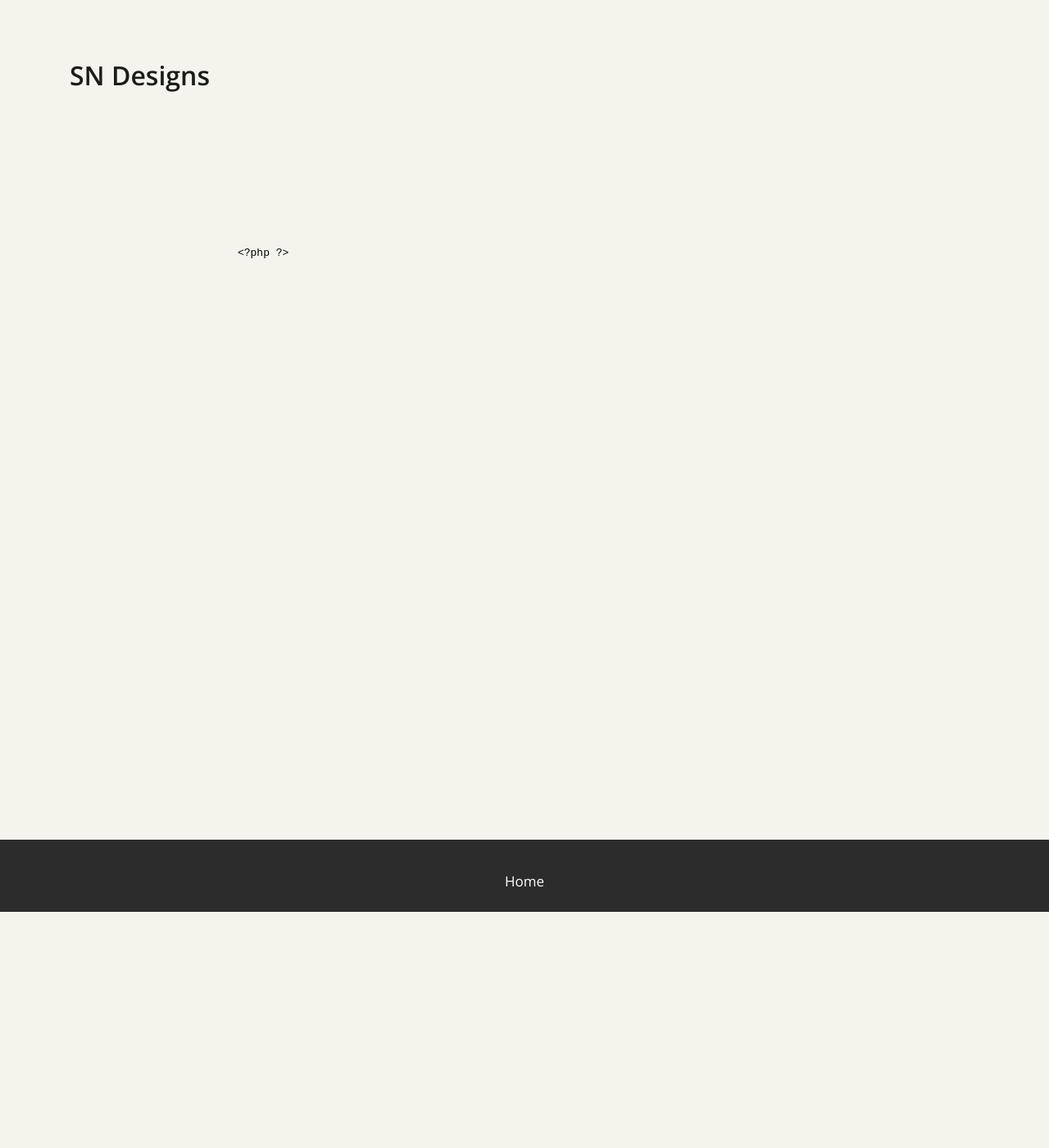
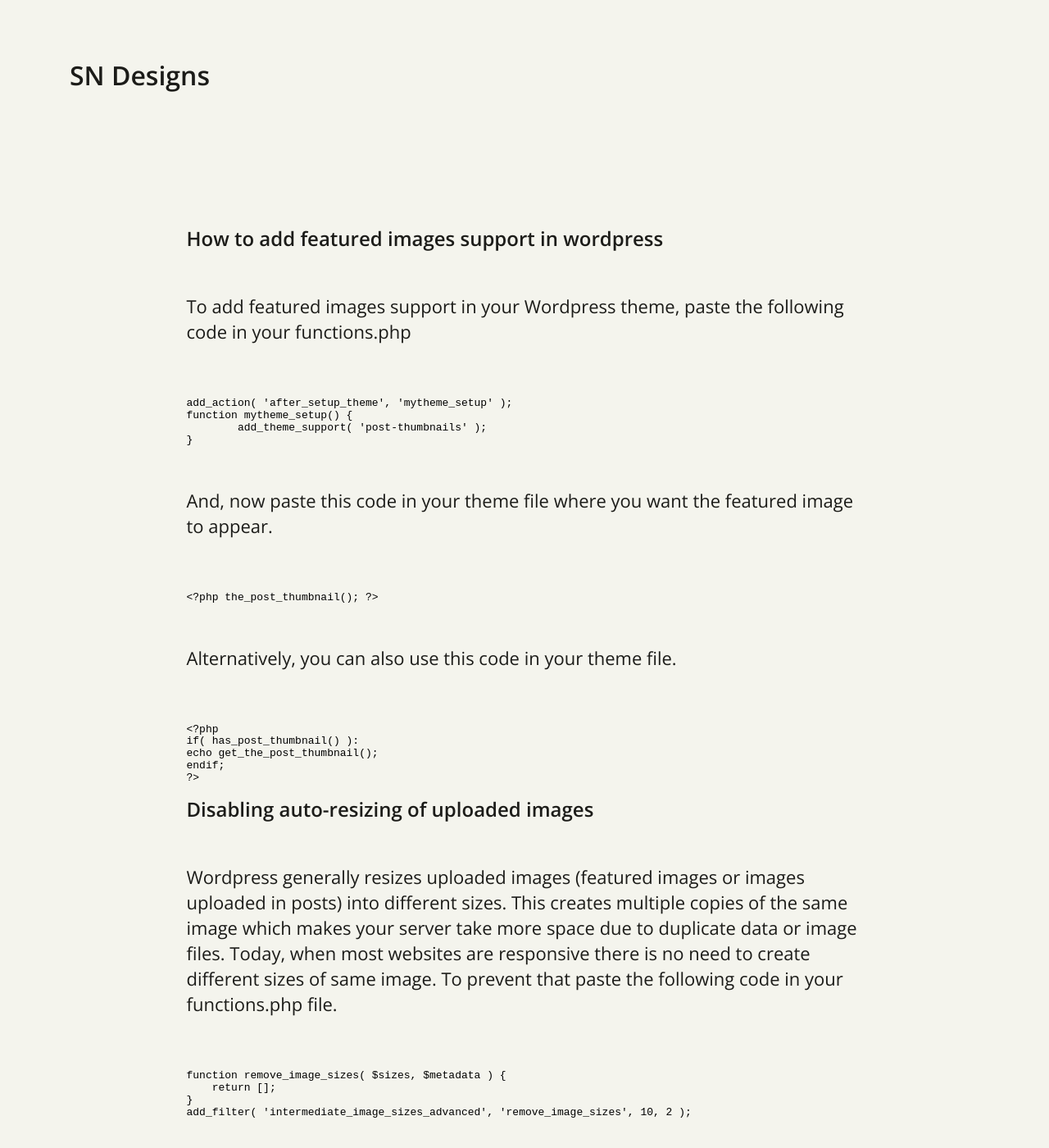
Before and after one commit to sndn/sndn.github.io, a Jekyll site: the page built from _posts/2022-11-21-wordpress-add-featured-images-support.md, in a window 1280 px wide and 1400 px high. Shown: the whole window at 82% size. Built offline with Jekyll 4.4.1, drawn with Linux system fonts in a browser that asks for light colours; some of the changed text lies outside the part shown.

Commit message:
Add files via upload

```diff
--- a/_posts/2022-11-21-wordpress-add-featured-images-support.md
+++ b/_posts/2022-11-21-wordpress-add-featured-images-support.md
@@ -3,6 +3,44 @@ layout: posts
 permalink: /wordpress-add-featured-images-support/
 ---
 
+<h2>How to add featured images support in wordpress</h2>
+
+<p>To add featured images support in your Wordpress theme, paste the following code in your functions.php</p>
+
 <xmp>
-	<?php ?>
+add_action( 'after_setup_theme', 'mytheme_setup' );
+function mytheme_setup() {
+	add_theme_support( 'post-thumbnails' );
+}
 </xmp>
+
+<p>And, now paste this code in your theme file where you want the featured image to appear.</p>
+
+<xmp>
+<?php the_post_thumbnail(); ?>
+</xmp>
+
+<p>Alternatively, you can also use this code in your theme file.</p>
+
+<xmp>
+<?php
+if( has_post_thumbnail() ):
+echo get_the_post_thumbnail();
+endif;
+?>
+</xmp>
+
+<h2>Disabling auto-resizing of uploaded images</h2>
+
+<p>Wordpress generally resizes uploaded images (featured images or images uploaded in posts) into different sizes. This creates multiple copies of the same image which makes your server take more space due to duplicate data or image files. Today, when most websites are responsive there is no need to create different sizes of same image. To prevent that paste the following code in your functions.php file.</p>
+
+<xmp>
+function remove_image_sizes( $sizes, $metadata ) {
+    return [];
+}
+add_filter( 'intermediate_image_sizes_advanced', 'remove_image_sizes', 10, 2 );
+</xmp>
+
+<p>That's all folks.</p>
+
+<p>Shoot me a meesage if the above mentioned codes are not working and I will update my blog post.</p>
```
